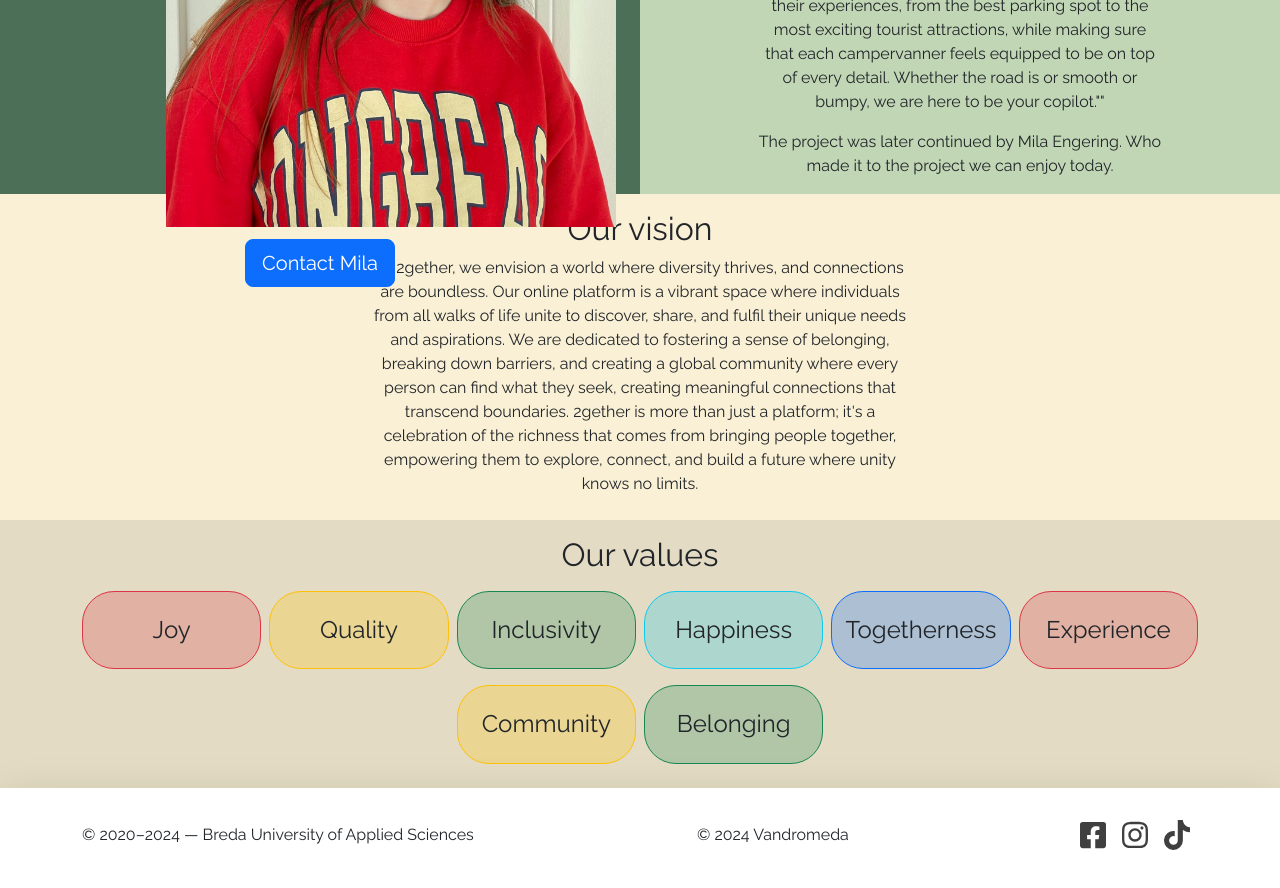
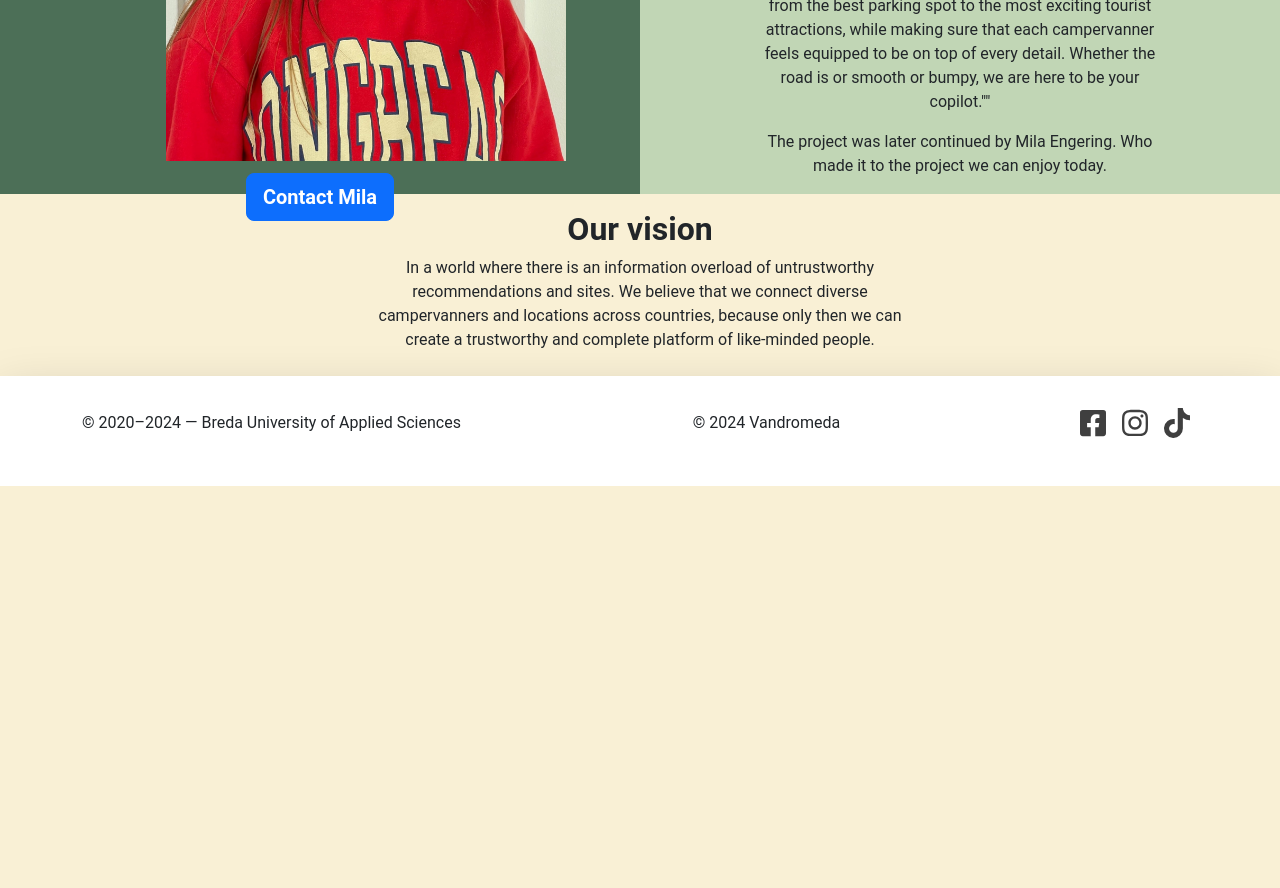
Before and after one commit to Laika175/PRJ4Vandromeda, a plain HTML site: page about.html in a window 1280 px wide. Shown: the part 520-1408 px from the top of the page. After the commit the page ends 1006 px from the top, so only its background shows below. Drawn offline with nearby package versions, Linux system fonts and the light colour scheme.

Commit message:
about us page

```diff
--- a/about.html
+++ b/about.html
@@ -71,10 +71,10 @@
             <div class="w-100 position-absolute pt-2 pt-md-4 pt-lg-5 text-center" >
               <div class="row">
                 <div class="col-md-8 col-lg-6 mx-auto ">
-                  <img class="img-fluid" src="images/portret.jpg" alt="Placeholder Image" style="max-width: 450px">
+                  <img class="img-fluid" src="images/portret.jpg" alt="Placeholder Image" style="max-width: 400px">
                   <p class="mt-2">
 
-                    <a href="mailto:214466@buas.nl" class="btn btn-lg btn-primary m-1">Contact Mila</a>
+                    <a href="mailto:214466@buas.nl" class="btn btn-lg btn-primary m-1 roboto-bold">Contact Mila</a>
                   </p>
                 </div>
               </div>
@@ -85,9 +85,9 @@
 
     <!-- The Who we are section -->
         <section class="col-12 col-lg-4 offset-xl-1 text-center">
-          <h2 class="mt-2">About Vandromeda</h2>
-          <p>Vandromeda was founded in 2024 by a group of students from Breda University of applied sciences. The project was founded out of love for campervan travelling:&nbsp;"We know campervan travelling is a lifestyle and a beautiful one at that, but also overwhelming at times. From each country’s regulations to tourist attractions, to parking, each detail can make or break the trip of your dreams, but not anymore, Vandromeda is here to be your best friend on the road. We offer you access to plenty of information from countries all over Europe, without having to do research for hours on end. The  purpose of Vandromeda is to ease your way onto the next destination, offering you each and every tip and trick needed for your next location. Our community of more than 100 users is here to share their experiences, from the best parking spot to the most exciting tourist attractions, while making sure that each campervanner feels equipped to be on top of every detail. Whether the road is or smooth or bumpy, we are here to be your copilot.""</p>
-          <p>The project was later continued by Mila Engering. Who made it to the project we can enjoy today.</p>
+          <h2 class="mt-2 roboto-bold">About Vandromeda</h2>
+          <p class="roboto-regular"> Vandromeda was founded in 2024 by a group of students from Breda University of applied sciences. The project was founded out of love for campervan travelling:&nbsp;"We know campervan travelling is a lifestyle and a beautiful one at that, but also overwhelming at times. From each country’s regulations to tourist attractions, to parking, each detail can make or break the trip of your dreams, but not anymore, Vandromeda is here to be your best friend on the road. We offer you access to plenty of information from countries all over Europe, without having to do research for hours on end. The  purpose of Vandromeda is to ease your way onto the next destination, offering you each and every tip and trick needed for your next location. Our community of more than 100 users is here to share their experiences, from the best parking spot to the most exciting tourist attractions, while making sure that each campervanner feels equipped to be on top of every detail. Whether the road is or smooth or bumpy, we are here to be your copilot.""</p>
+          <p class=roboto-regular>The project was later continued by Mila Engering. Who made it to the project we can enjoy today.</p>
 
         </section>
     <!-- End of Who we are section -->
@@ -98,56 +98,24 @@
     <div class="container pt-3 pb-2">
       <div class="row justify-content-center">
         <div class="col-12 col-md-10 col-lg-8 col-xl-6 text-center">
-          <h2>Our vision</h2>
-          <p>
-            At 2gether, we envision a world where diversity thrives, and connections are boundless. Our online platform is a vibrant space where individuals from all walks of life unite to discover, share, and fulfil their unique needs and aspirations. We are dedicated to fostering a sense of belonging, breaking down barriers, and creating a global community where every person can find what they seek, creating meaningful connections that transcend boundaries. 2gether is more than just a platform; it's a celebration of the richness that comes from bringing people together, empowering them to explore, connect, and build a future where unity knows no limits.
+          <h2 class="roboto-bold">Our vision</h2>
+          <p class="roboto-regular">
+            In a world where there is an information overload of untrustworthy recommendations and sites. We believe that we connect diverse campervanners and locations across countries, because only then we can create a trustworthy and complete platform of like-minded people.
           </p>
         </div>
       </div>
     </div>
 
-    <div class="bg-dark bg-opacity-10 py-3">
-      <div class="container">
-        <div class="row justify-content-center text-center g-2">
-          <div class="col-12">
-            <h2>Our values</h2>
-          </div>
-          <div class="col-6 col-sm-4 col-md-3 col-lg-2">
-            <h4 class="rounded-5 border border-danger bg-danger py-4 bg-opacity-25 fs-4">Joy</h4>
-          </div>
-          <div class="col-6 col-sm-4 col-md-3 col-lg-2">
-            <h4 class="rounded-5 border border-warning bg-warning py-4 bg-opacity-25 fs-4">Quality</h4>
-          </div>
-          <div class="col-6 col-sm-4 col-md-3 col-lg-2">
-            <h4 class="rounded-5 border border-success bg-success py-4 bg-opacity-25 fs-4">Inclusivity</h4>
-          </div>
-          <div class="col-6 col-sm-4 col-md-3 col-lg-2">
-            <h4 class="rounded-5 border border-info bg-info py-4 bg-opacity-25 fs-4">Happiness</h4>
-          </div>
-          <div class="col-6 col-sm-4 col-md-3 col-lg-2">
-            <h4 class="rounded-5 border border-primary bg-primary py-4 bg-opacity-25 fs-4">Togetherness</h4>
-          </div>
-          <div class="col-6 col-sm-4 col-md-3 col-lg-2">
-            <h4 class="rounded-5 border border-danger bg-danger py-4 bg-opacity-25 fs-4">Experience</h4>
-          </div>
-          <div class="col-6 col-sm-4 col-md-3 col-lg-2">
-            <h4 class="rounded-5 border border-warning bg-warning py-4 bg-opacity-25 fs-4">Community</h4>
-          </div>
-          <div class="col-6 col-sm-4 col-md-3 col-lg-2">
-            <h4 class="rounded-5 border border-success bg-success py-4 bg-opacity-25 fs-4">Belonging</h4>
-          </div>
-        </div>
-      </div>
-    </div>
+
   </body>
 
 	    <!-- A footer with socials -->
     <footer class="shadow-lg mt-auto py-4 bg-body">
       <div class="container d-flex justify-content-between align-items-center">
-        <p>
+        <p class="roboto-regular">
           © 2020&ndash;2024 &mdash; Breda University of Applied Sciences
         </p>
-		   <p>
+		   <p class="roboto-regular">
           © 2024 Vandromeda
         </p>
         <ul class="list-unstyled d-flex align-items-center opacity-75">
```
Also changed, not shown: community.html (+2 -2 lines), corporate.html (+2 -2 lines), hero.html (+2 -2 lines), holland.html (+2 -2 lines), index.html (+2 -2 lines), romania.html (+2 -2 lines), slovakia.html (+2 -2 lines).
